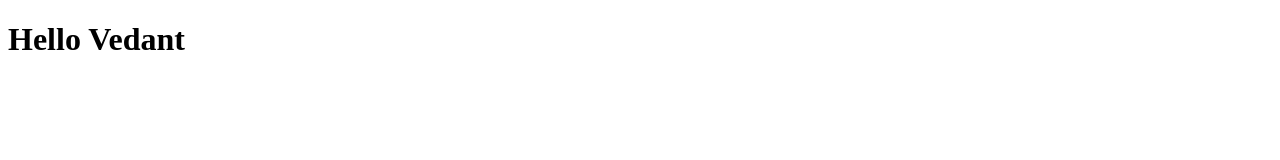
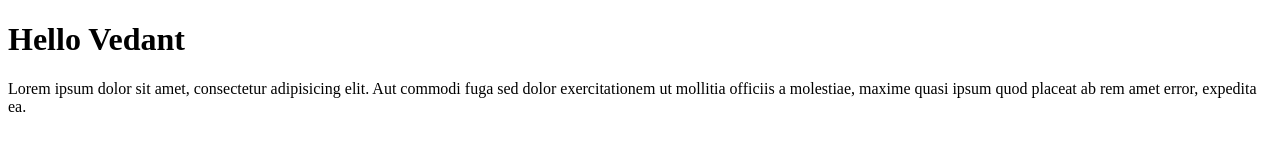
Before and after one commit to vedantjoshi-git/git-one, a plain HTML site: page index.html in a window 1280 px wide. Drawn offline with Linux system fonts and the light colour scheme.

Commit message:
added paragraph

```diff
--- a/index.html
+++ b/index.html
@@ -7,5 +7,6 @@
 </head>
 <body>
     <h1>Hello Vedant</h1>
+    <p>Lorem ipsum dolor sit amet, consectetur adipisicing elit. Aut commodi fuga sed dolor exercitationem ut mollitia officiis a molestiae, maxime quasi ipsum quod placeat ab rem amet error, expedita ea.</p>
 </body>
 </html>
```
